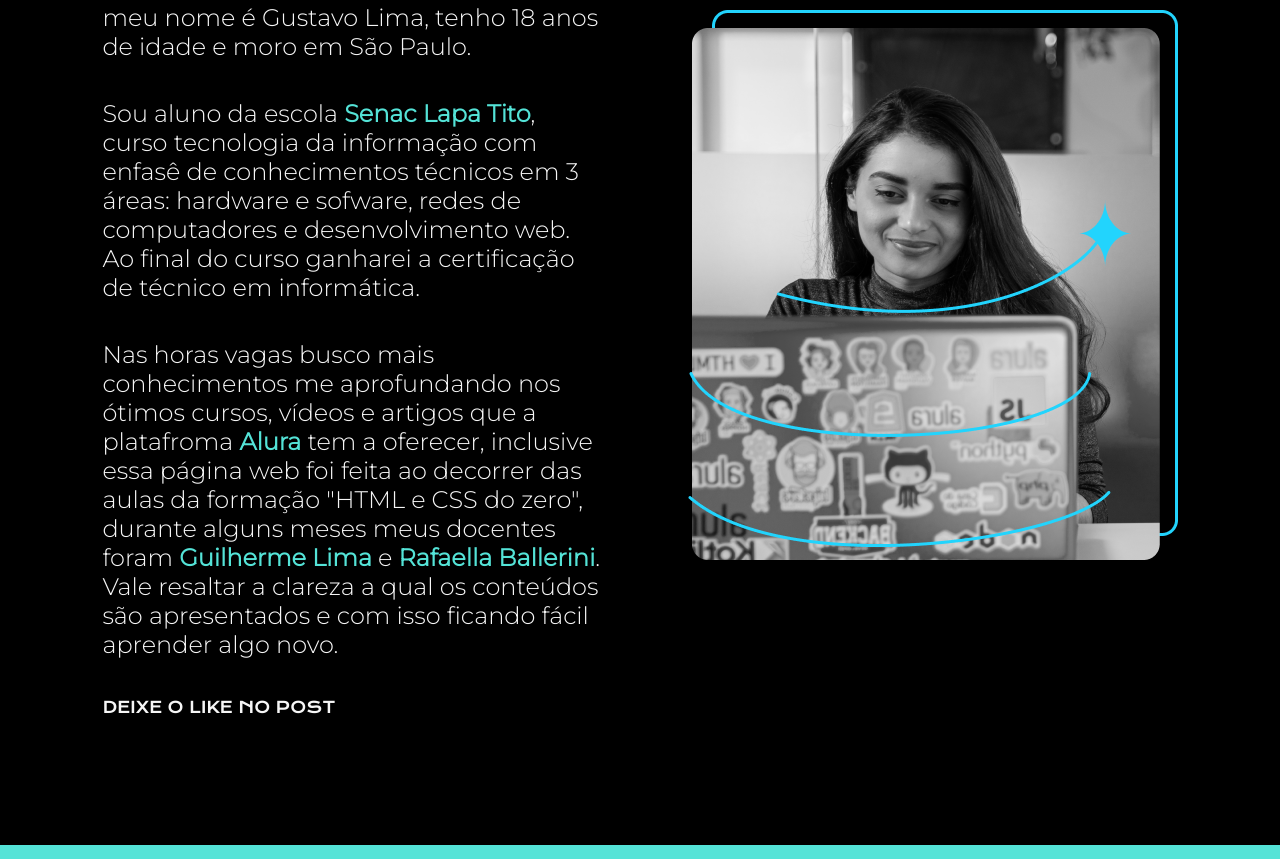
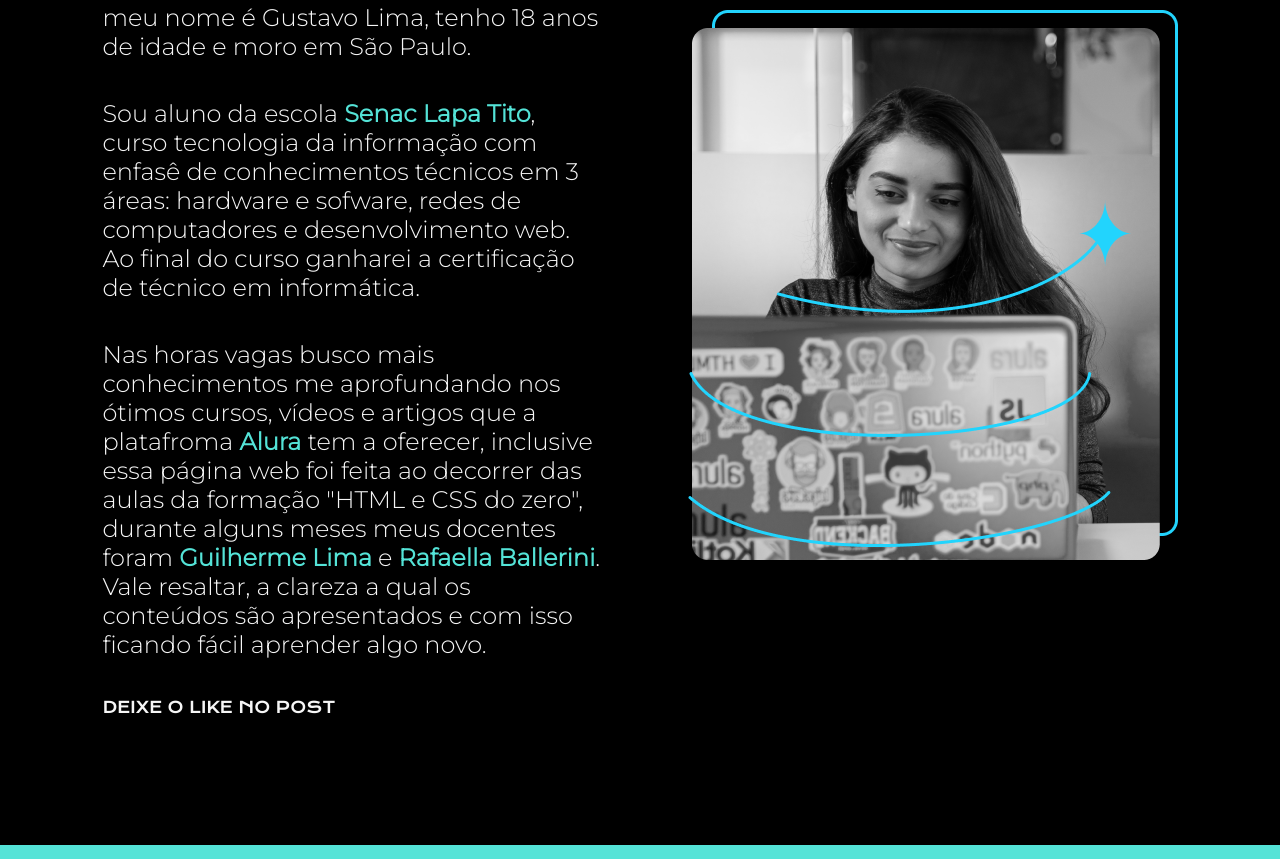
Before and after one commit to GustavoSantos69/portfolioo-projeto-alura, a plain HTML site: page about.html in a window 1280 px wide. Shown: the part 360-1219 px from the top of the page. Drawn offline with nearby package versions, Linux system fonts and the light colour scheme.

Commit message:
Add files via upload

```diff
--- a/about.html
+++ b/about.html
@@ -28,7 +28,7 @@
 
     <p class="apresentacao_texto">Sou aluno da escola <a target="_blank" href="https://www.sp.senac.br/senac-lapa-tito" class="links_about">Senac Lapa Tito</a>, curso tecnologia da informação com enfasê de conhecimentos técnicos em 3 áreas: hardware e sofware, redes de computadores e desenvolvimento web. Ao final do curso ganharei a certificação de técnico em informática.  </p>
 
-    <p class="apresentacao_texto"> Nas horas vagas busco mais conhecimentos me aprofundando nos ótimos cursos, vídeos e artigos que a platafroma <a target="_blank" class="links_about" href="https://www.alura.com.br/">Alura</a> tem a oferecer, inclusive essa página web foi feita ao decorrer das aulas da formação "HTML e CSS do zero", durante alguns meses meus docentes foram <a class="links_about" href="https://www.linkedin.com/in/guilherme-lima-458925178/" target="_blank"> Guilherme Lima</a> e <a class="links_about" href="https://www.linkedin.com/in/rafaella-ballerini-45875016a/?originalSubdomain=br" target="_blank">Rafaella Ballerini</a>. Vale resaltar a clareza a qual os conteúdos são apresentados e com isso ficando fácil aprender algo novo.
+    <p class="apresentacao_texto"> Nas horas vagas busco mais conhecimentos me aprofundando nos ótimos cursos, vídeos e artigos que a platafroma <a target="_blank" class="links_about" href="https://www.alura.com.br/">Alura</a> tem a oferecer, inclusive essa página web foi feita ao decorrer das aulas da formação "HTML e CSS do zero", durante alguns meses meus docentes foram <a class="links_about" href="https://www.linkedin.com/in/guilherme-lima-458925178/" target="_blank"> Guilherme Lima</a> e <a class="links_about" href="https://www.linkedin.com/in/rafaella-ballerini-45875016a/?originalSubdomain=br" target="_blank">Rafaella Ballerini</a>. Vale resaltar, a clareza a qual os conteúdos são apresentados e com isso ficando fácil aprender algo novo.
 
     </p>
 
```
